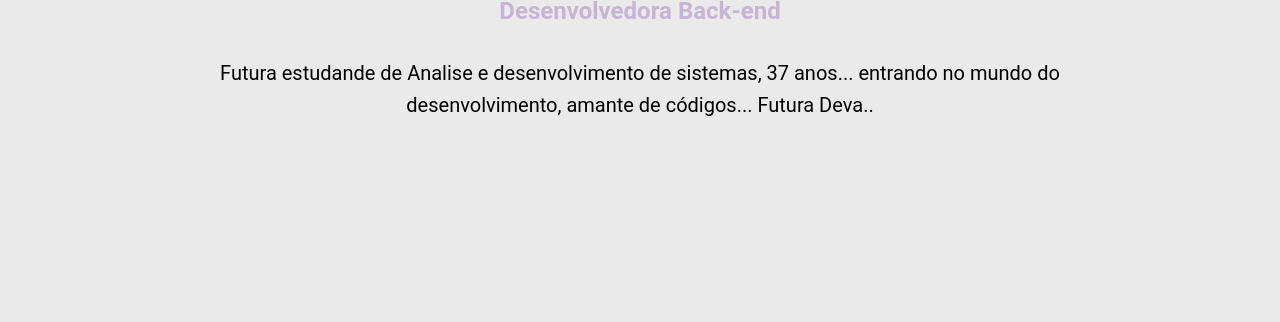
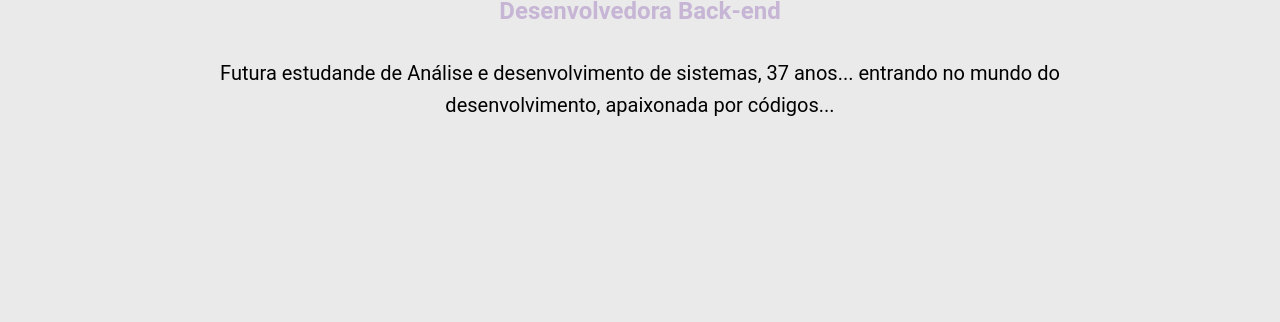
Before and after one commit to Tatineris/projeto-final-pretalab, a plain HTML site: page index.html in a window 1280 px wide. Shown: the part 478-800 px from the top of the page. Drawn offline with Linux system fonts and the light colour scheme.

Commit message:
Update index.html

```diff
--- a/index.html
+++ b/index.html
@@ -34,9 +34,9 @@
                 </div>
                 <div class="texto-sobre">
                     <p>
-                        Futura estudande de Analise e desenvolvimento de sistemas,
+                        Futura estudande de Análise e desenvolvimento de sistemas,
                         37 anos...
-                        entrando no mundo do desenvolvimento, amante de códigos... Futura Deva..
+                        entrando no mundo do desenvolvimento, apaixonada por códigos...
                     </p>
                 </div>
             </article>
```
